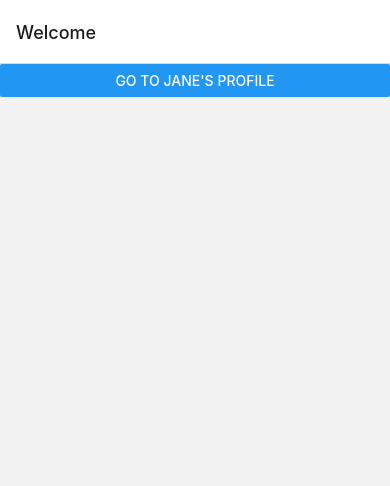
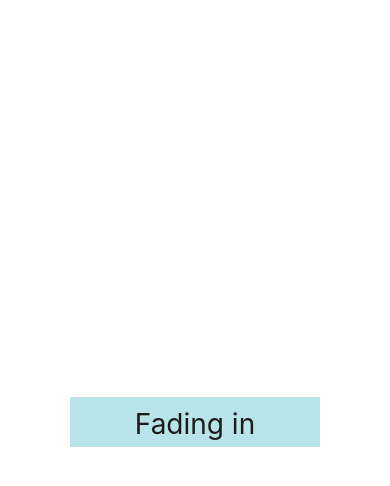
Before and after one commit to eringz/react-native-exercises, a React Native app: screen / in a window 390 px wide. Shown: the top 486 px of the page. Built offline with nearby package versions, Linux system fonts and the light colour scheme.

Commit message:
animation

```diff
--- a/App.tsx
+++ b/App.tsx
@@ -1,41 +1,51 @@
-import * as React from 'react';
-import {NavigationContainer} from '@react-navigation/native';
-import {createNativeStackNavigator} from '@react-navigation/native-stack';
-import {Button, Text } from 'react-native';
+import React, {useRef, useEffect} from 'react';
+import {Animated, Text, View} from 'react-native';
+import type {PropsWithChildren} from 'react';
+import type {ViewStyle} from 'react-native';
 
-const Stack = createNativeStackNavigator();
+type FadeInViewProps = PropsWithChildren<{style: ViewStyle}>;
 
-const HomeScreen = ({navigation}) => {
-  return(
-    <Button
-      title="Go to Jane's profile"
-      onPress={() =>
-      navigation.navigate('Profile', {name: 'Jane'})
-    }
-  />
-  )
-}
+const FadeInView: React.FC<FadeInViewProps> = props => {
+  const fadeAnim = useRef(new Animated.Value(0)).current; // Initial value for opacity: 0
 
-const ProfileScreen = ({navigation, route}) => {
-  return <Text style={{color: 'green'}}>This is {route.params.name} profile </Text>
-}
+  useEffect(() => {
+    Animated.timing(fadeAnim, {
+      toValue: 1,
+      duration: 10000,
+      useNativeDriver: true,
+    }).start();
+  }, [fadeAnim]);
 
-const App = () => {
-  return(
-    <NavigationContainer>
-      <Stack.Navigator>
-        <Stack.Screen
-          name='Home'
-          component={HomeScreen}
-          options={{title: 'Welcome'}}
-        />
-        <Stack.Screen
-          name='Profile'
-          component={ProfileScreen}
-        />
-      </Stack.Navigator>
-    </NavigationContainer>
-  )
-}
+  return (
+    <Animated.View // Special animatable View
+      style={{
+        ...props.style,
+        opacity: fadeAnim, // Bind opacity to animated value
+      }}>
+      {props.children}
+    </Animated.View>
+  );
+};
 
-export default App;``
+// You can then use your `FadeInView` in place of a `View` in your components:
+export default () => {
+  return (
+    <View
+      style={{
+        flex: 1,
+        alignItems: 'center',
+        justifyContent: 'center',
+      }}>
+      <FadeInView
+        style={{
+          width: 250,
+          height: 50,
+          backgroundColor: 'powderblue',
+        }}>
+        <Text style={{fontSize: 28, textAlign: 'center', margin: 10}}>
+          Fading in
+        </Text>
+      </FadeInView>
+    </View>
+  );
+};
```
